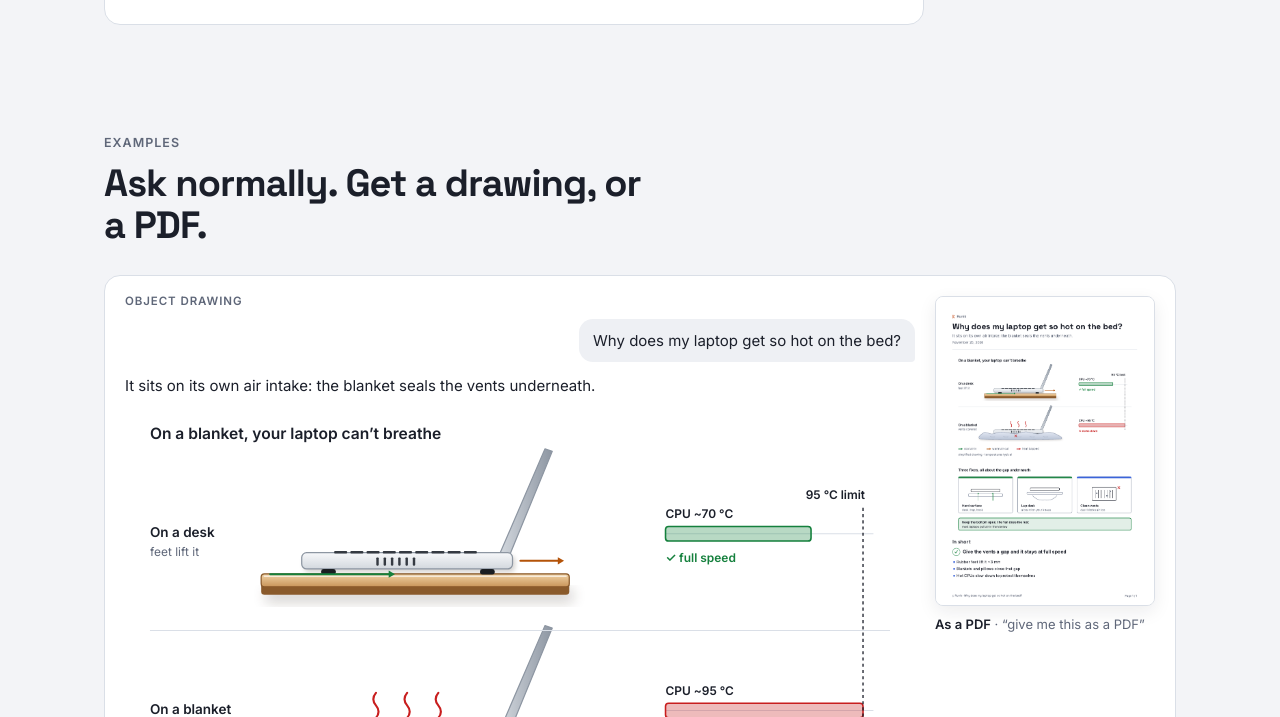
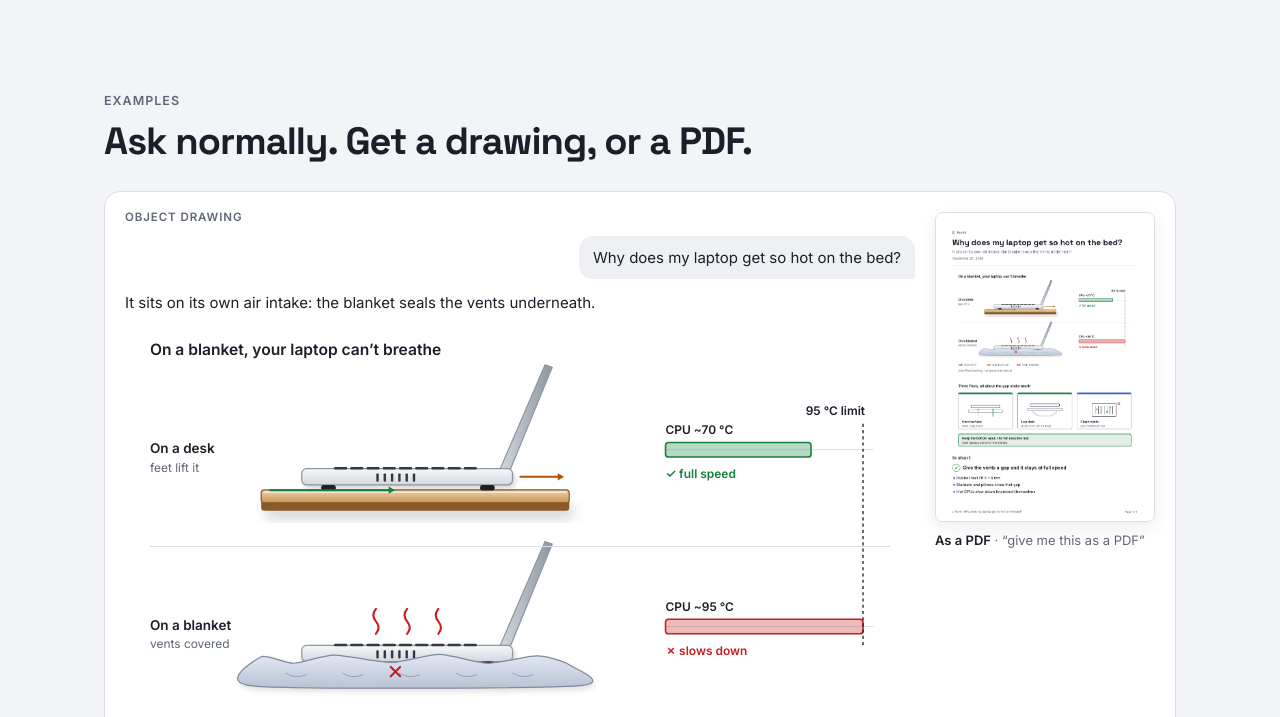
Before and after one commit to littlepilot/runik, a website: page public/index.html in a window 1280 px wide. Shown: the part 2083-2800 px from the top of the page. Drawn offline with Linux system fonts and the light colour scheme.

Commit message:
Landing page: section titles on one line

```diff
--- a/public/index.html
+++ b/public/index.html
@@ -52,7 +52,7 @@ h1 em{font-style:normal;color:var(--focus)}
 .hint{font-size:14px;color:var(--muted);margin:12px 0 0}
 section{padding:56px 0}
 .eyebrow{font:600 12.5px/1 var(--body);letter-spacing:.08em;text-transform:uppercase;color:var(--muted);margin:0 0 14px}
-h2{font:700 clamp(26px,3.6vw,38px)/1.1 var(--display);letter-spacing:-.025em;margin:0 0 28px;max-width:22ch}
+h2{font:700 clamp(26px,3.6vw,38px)/1.1 var(--display);letter-spacing:-.025em;margin:0 0 28px}
 .panel{background:var(--surface);border:1px solid var(--line);border-radius:16px;padding:20px}
 .vs{display:grid;grid-template-columns:minmax(0,5fr) minmax(0,7fr);gap:20px;align-items:start}
 .vs .tag{display:inline-flex;align-items:center;gap:8px;font:600 13px/1 var(--body);margin-bottom:14px}
```
Also changed, not shown: scripts/page.template.html (+1 -1 lines).
